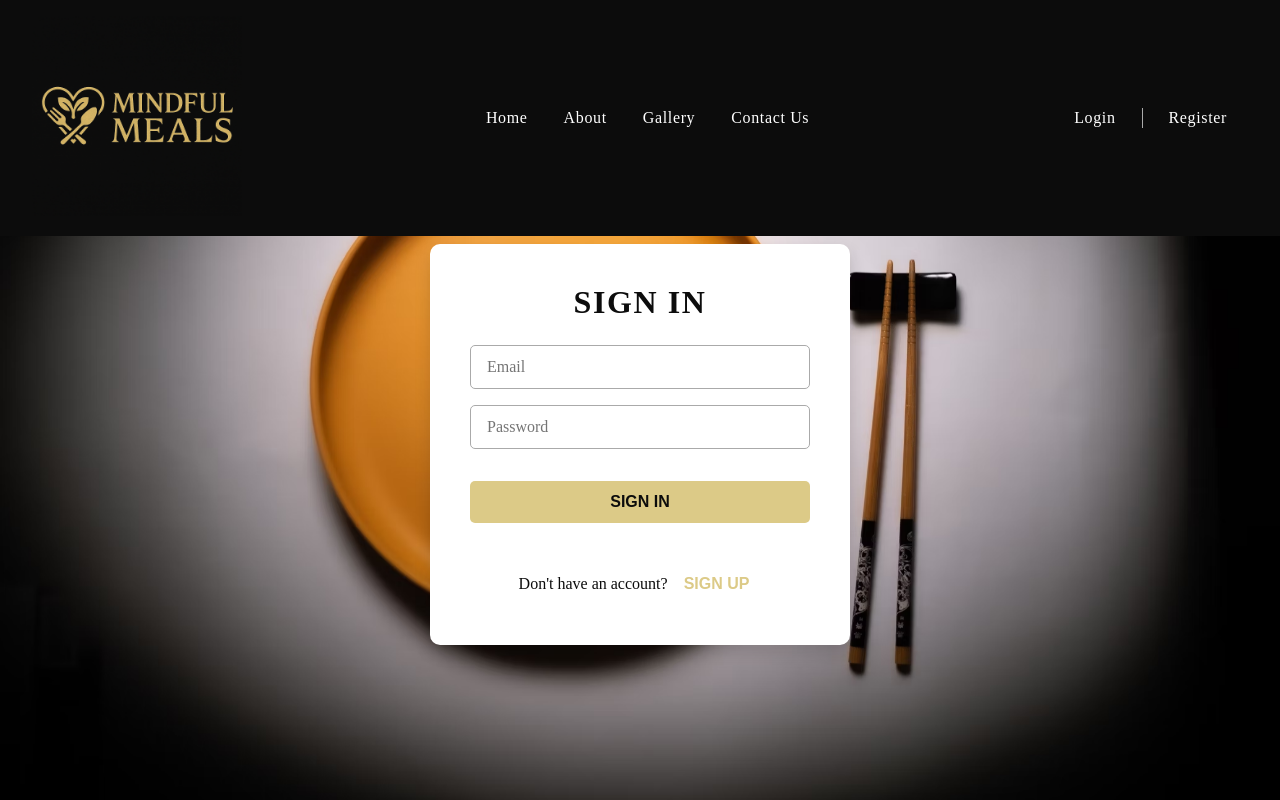
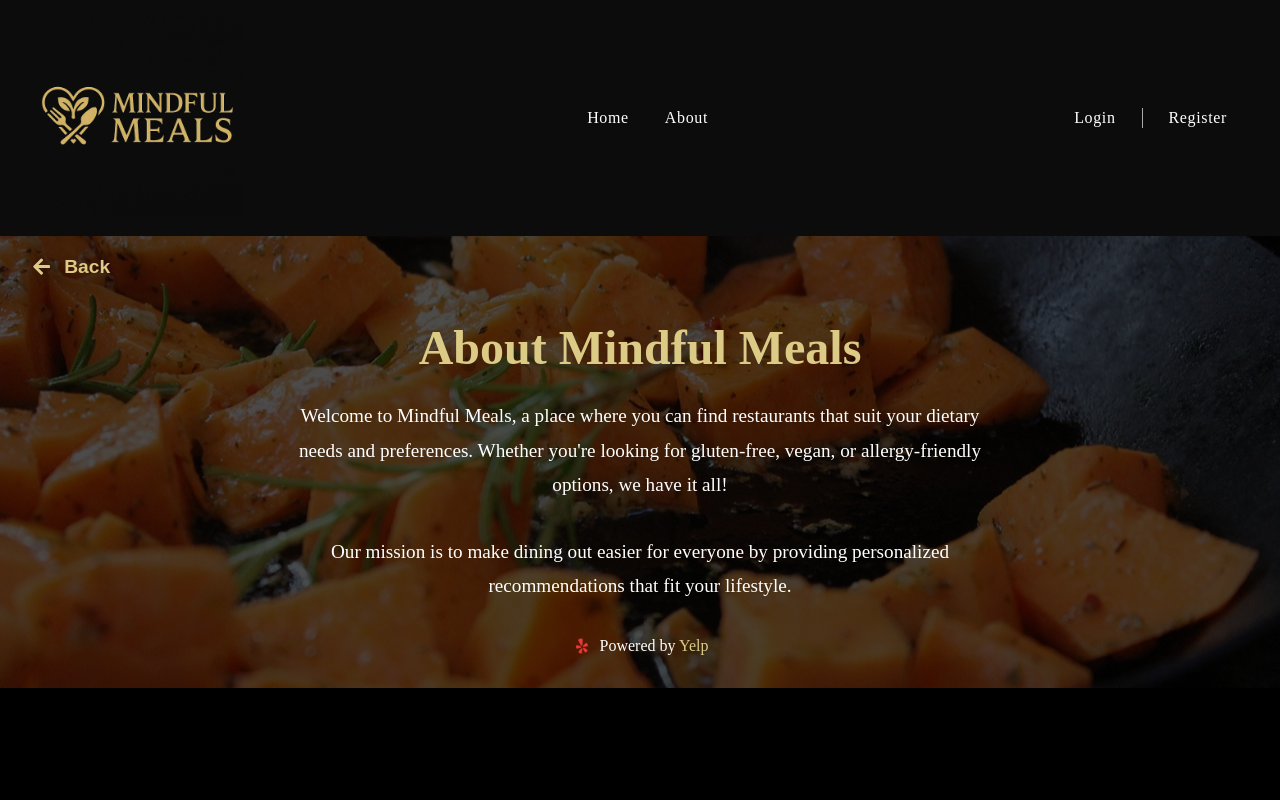
Before and after one commit to Liliyalexx/Mindful-Meals, a React (Vite) app: page /about in a window 1280 px wide. Before the commit this address led to /sign-in. Built offline with nearby package versions, Linux system fonts and the light colour scheme; no server answers; the HTML template or start-up script is replaced by a standard one; a web font is replaced by a local one.

Commit message:
Add About component with styled page and back button functionality

```diff
--- a/src/App.jsx
+++ b/src/App.jsx
@@ -9,6 +9,7 @@ import Header from './components/Header/Header.jsx';
 import FavoritesList from './components/FavoritesList/FavoritesList';
 import { searchYelp } from './api/yelpApi';
 import { UserContext, UserProvider } from './context/userContext.jsx';
+import About from './components/About/About';
 import './App.css';
 
 const AppContent = () => {
@@ -72,6 +73,7 @@ const AppContent = () => {
         <Route path="/landing" element={<LandingPage />} />
         <Route path="/sign-in" element={<SignIn />} />
         <Route path="/sign-up" element={<SignUp />} />
+        <Route path="/about" element={<About />} />
         <Route path="*" element={<Navigate to="/" />} />
         <Route path="/my-list" element={<FavoritesList />} />
       </Routes>
--- /dev/null
+++ b/src/components/About/About.css
@@ -0,0 +1,117 @@
+/* Adjust about-container to ensure it's not hidden behind the navbar */
+.about-container {
+    padding: 20rem 2rem 2rem;
+    position: relative;
+    background-image: url('../../assets/about-Bg.png');
+    background-size: cover;
+    background-position: center;
+    margin: 0 auto;
+    text-align: center;
+    background-color: transparent;
+    color: var(--color-white); /* White text for visibility */
+    z-index: 1;
+}
+
+/* Dark transparent overlay for background */
+.about-container::before {
+    content: '';
+    position: absolute;
+    top: 0;
+    left: 0;
+    width: 100%;
+    height: 100%;
+    background-color: rgba(0, 0, 0, 0.7); /* Black overlay with 50% transparency */
+    z-index: -1;  /* Ensure overlay is behind the content */
+}
+
+.about-title {
+    font-size: 3rem;
+    color: var(--color-golden);
+    margin-bottom: 1.5rem;
+    font-weight: bold;
+}
+
+.about-description {
+    font-size: 1.2rem;
+    line-height: 1.8;
+    margin-bottom: 2rem;
+    color: var(--color-white);
+    max-width: 700px;
+    margin-left: auto;
+    margin-right: auto;
+}
+
+/* Back button styling */
+.button-section {
+    display: flex;
+    align-items: center;
+    justify-content: flex-start;
+    position: absolute;  /* Absolute to position it above the container */
+    top: 16rem;  /* Adjust the top spacing if needed */
+    left: 2rem;
+    z-index: 20;  /* Bring the back button to the front */
+}
+
+.back-button {
+    background-color: transparent;
+    border: none;
+    font-size: 1.2rem;
+    color: var(--color-golden);
+    cursor: pointer;
+    display: flex;
+    align-items: center;
+    font-weight: 600;
+    transition: color 0.3s ease;
+}
+
+.back-button:hover {
+    color: var(--color-white);
+}
+
+.back-button svg {
+    margin-right: 0.5rem;  /* Add space between the icon and text */
+}
+
+/* Powered by Yelp section */
+.powered-by {
+    margin-top: 2rem;
+    font-size: 1rem;
+    color: var(--color-white);
+    display: flex;
+    align-items: center;
+    justify-content: center;
+}
+
+.yelp-icon {
+    width: 20px;  /* Adjust the size of the Yelp logo */
+    height: auto;
+    margin-right: 8px;  /* Space between icon and text */
+}
+
+.yelp-link {
+    color: var(--color-golden);
+    text-decoration: none;
+}
+
+.yelp-link:hover {
+    color: var(--color-white);
+}
+
+/* Media queries for responsiveness */
+@media (max-width: 768px) {
+    .about-container {
+        padding: 6rem 2rem 2rem;  /* More padding on mobile for better spacing */
+    }
+
+    .about-title {
+        font-size: 2.5rem;
+    }
+
+    .about-description {
+        font-size: 1.1rem;
+    }
+
+    .back-button {
+        font-size: 1rem;
+    }
+}
--- /dev/null
+++ b/src/components/About/About.jsx
@@ -0,0 +1,37 @@
+import React from 'react';
+import './About.css';
+import { useNavigate } from 'react-router-dom';
+import { FaArrowLeft } from 'react-icons/fa';
+import yelpIcon from '../../assets/yelpSearch.png';
+
+const About = () => {
+    const navigate = useNavigate();
+
+    return (
+        <div className="about-container">
+            {/* Back button outside of description */}
+            <div className="button-section">
+                <button onClick={() => navigate('/')} className="back-button">
+                <FaArrowLeft /> Back
+                </button>
+            </div>
+
+            {/* About section */}
+            <h1 className="about-title">About Mindful Meals</h1>
+            <p className="about-description">
+                Welcome to Mindful Meals, a place where you can find restaurants that suit your dietary needs and preferences. Whether you're looking for gluten-free, vegan, or allergy-friendly options, we have it all!
+            </p>
+            <p className="about-description">
+                Our mission is to make dining out easier for everyone by providing personalized recommendations that fit your lifestyle.
+            </p>
+
+            {/* Powered by Yelp with icon */}
+            <div className="powered-by">
+                <img src={yelpIcon} alt="Yelp logo" className="yelp-icon" />
+                <p>Powered by <a href="https://www.yelp.com" target="_blank" rel="noopener noreferrer" className="yelp-link">Yelp</a></p>
+            </div>
+        </div>
+    );
+};
+
+export default About;
--- a/src/components/Navbar/Navbar.jsx
+++ b/src/components/Navbar/Navbar.jsx
@@ -1,4 +1,3 @@
-// src/components/Navbar/Navbar.jsx
 import React from 'react';
 import { Link, useNavigate } from 'react-router-dom';
 import { GiHamburgerMenu } from 'react-icons/gi';
@@ -30,18 +29,15 @@ const Navbar = () => {
 
       <ul className='app__navbar-links'>
         <li className='navbar-link-item'><Link to="/">Home</Link></li>
-        <li className='navbar-link-item'><a href="#about">About</a></li>
-        <li className='navbar-link-item'><a href="#gallery">Gallery</a></li>
-        <li className='navbar-link-item'><a href="#contact">Contact Us</a></li>
+        <li className='navbar-link-item'><Link to="/about">About</Link></li>
         {user && (
           <li className='navbar-link-item'>
             <Link to="/my-list" className="my-list-link">
-        <FaHeart style={{ marginRight: '5px' }} /> My List
+              <FaHeart style={{ marginRight: '5px' }} /> My Favorites
             </Link>
           </li>
         )}
       </ul>
-
 
       <div className="app__navbar-login">
         {user ? (
@@ -67,7 +63,7 @@ const Navbar = () => {
             </button>
             <div className="navbar-auth-divider" />
             <button
-              onClick={() => navigate('/sign-up')} // Changed from '/landing'
+              onClick={() => navigate('/sign-up')}
               className="navbar-auth-button"
             >
               Register
@@ -92,9 +88,7 @@ const Navbar = () => {
             />
             <ul className='app__navbar-smallscreen_links'>
               <li className='navbar-link-item'><Link to="/">Home</Link></li>
-              <li className='navbar-link-item'><a href="#about">About</a></li>
-              <li className='navbar-link-item'><a href="#gallery">Gallery</a></li>
-              <li className='navbar-link-item'><a href="#contact">Contact Us</a></li>
+              <li className='navbar-link-item'><Link to="/about">About</Link></li> {/* Update to use Link */}
               {user ? (
                 <li className='navbar-link-item'>
                   <button onClick={handleLogout}>Logout</button>
```
Also changed, not shown: src/assets/about-bg.png (added). Lines whose indentation alone changed are shown as unchanged.
